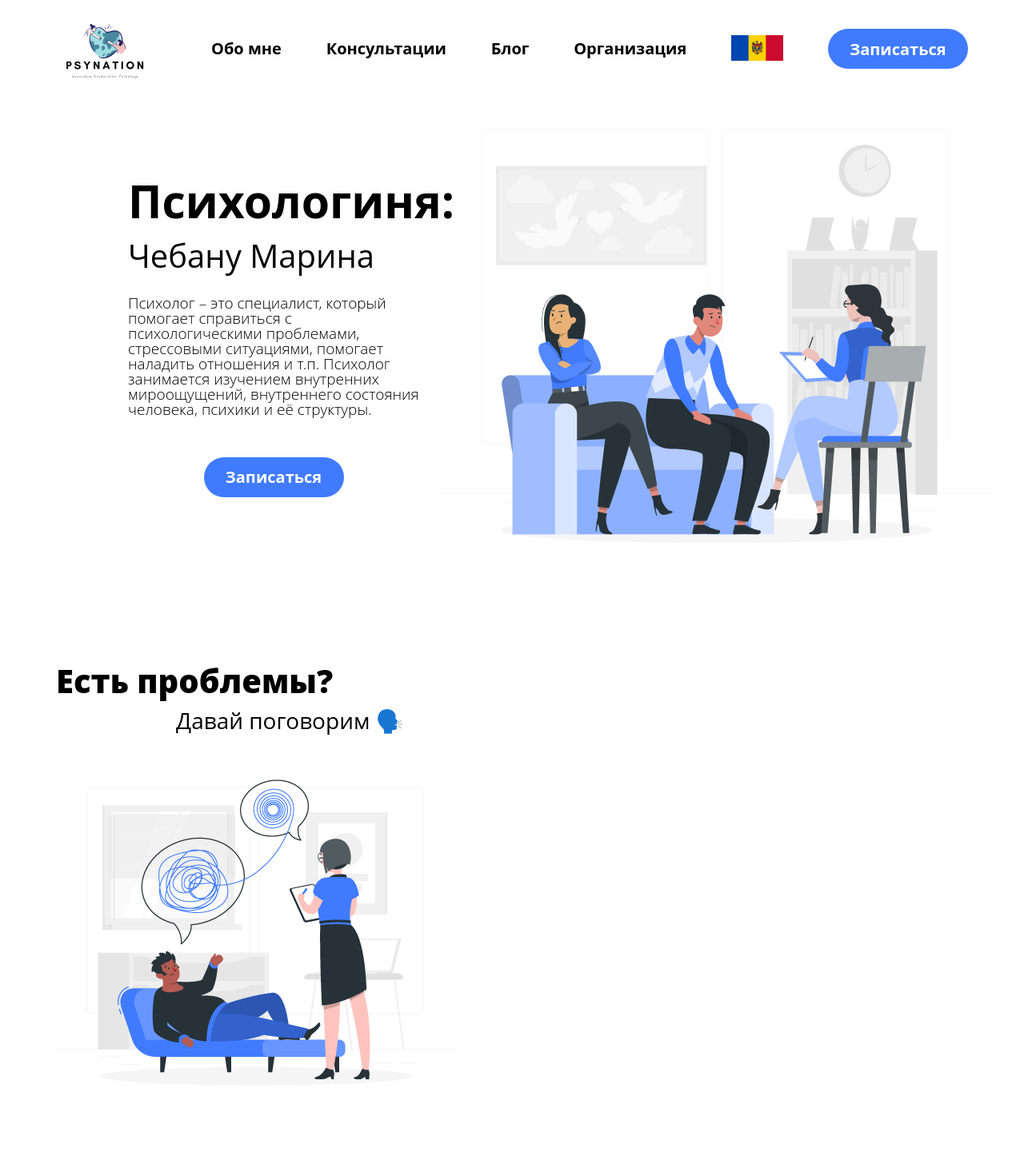
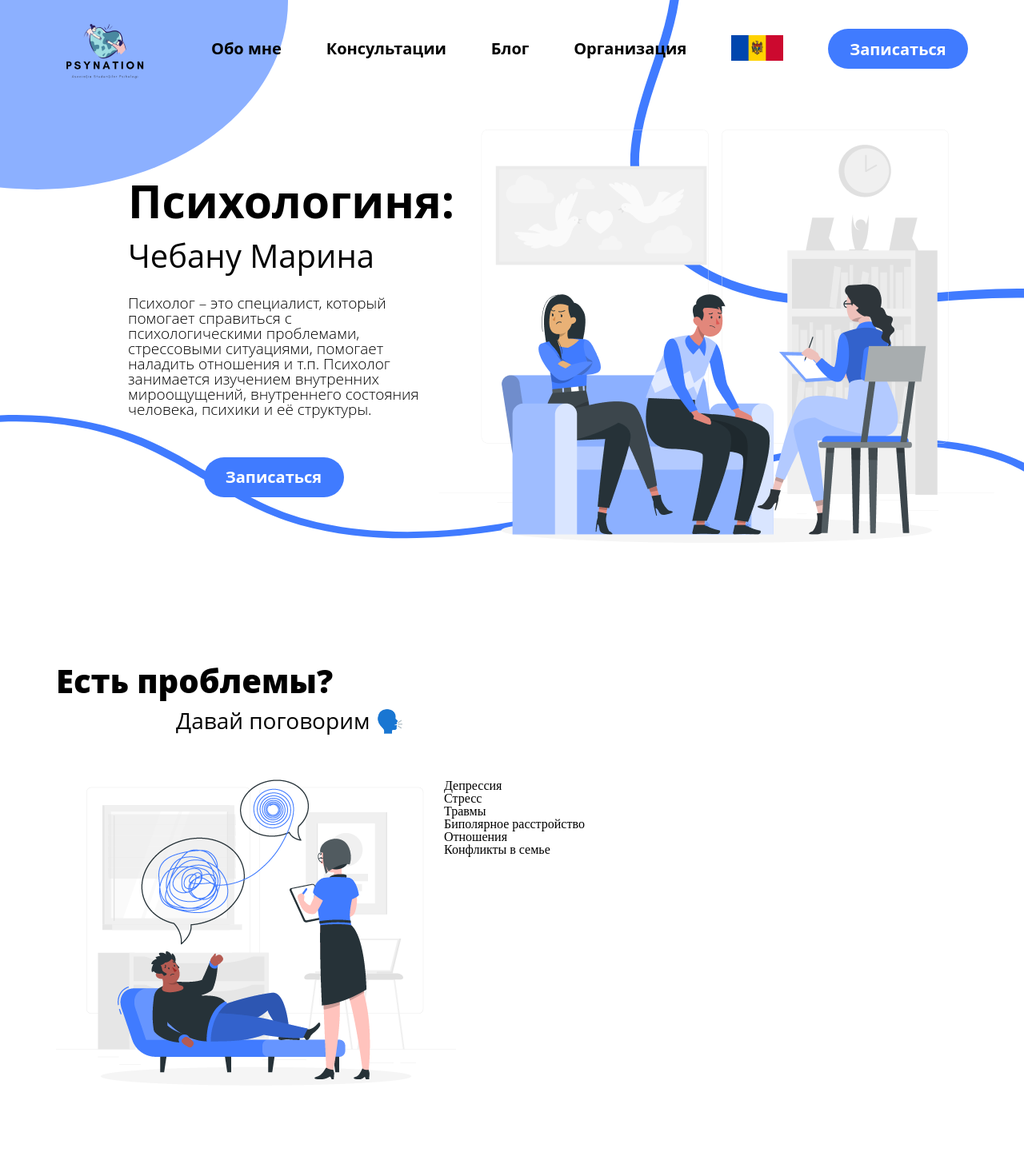
Before and after one commit to NikasDeBalion/Psy, a plain HTML site: page index.html in a window 1280 px wide. Shown: the whole page at 80% size. Before the commit the page ends 1361 px from the top, so only its background shows below. Drawn offline with Linux system fonts and the light colour scheme.

Commit message:
add phone

```diff
--- a/index.html
+++ b/index.html
@@ -33,10 +33,12 @@
 </head>
 
 <body>
+
     <!-- First section -->
-
     <section class="first-section">
         <div class="container first-section__nav-container">
+            <img src="src/img/ellipse.svg" alt="" class="first-section__nav-image">
+            <img src="src/img/line-1.svg" alt="" class="first-section__nav-line">
             <div class="row">
                 <div class="col-2">
                     <header class="first-section__header">
@@ -57,14 +59,14 @@
                                     <img src="src/img/md_language_img.png" alt="" class="nav-menu__item-language"></a>
                             </li>
                             <li>
-                                <button class="first-section__nav-button button">Записаться</button>
+                                <button class="first-section__nav-button button"><a href="tel: 068051131">Записаться</a></button>
                             </li>
                         </ul>
                     </nav>
                 </div>
             </div>
         </div>
-
+        <!-- Hero-section -->
         <div class="container first-section__content-container">
             <div class="row">
                 <div class="col-4 left-wrapper">
@@ -84,21 +86,34 @@
                 </div>
             </div>
         </div>
+        <img src="src/img/line-2.svg" alt="" class="first-section__line-2">
     </section>
 
+    <!-- Есть проблемы -->
     <section class="second-section">
         <div class="container">
             <h1 class="second-section__title">Есть проблемы?</h1>
             <p class="second-section__decision">Давай поговорим 🗣️</p>
             <div class="row">
                 <div class="col-5">
-                    <img src="src/img/second-section-image.png" alt="">
+                    <img src="src/img/second-section-image.png" alt="" class="second-section__image">
                 </div>
                 <div class="col-6">
-
+                    <p>Депрессия</p>
+                    <p>Стресс</p>
+                    <p>Травмы</p>
+                    <p>Биполярное расстройство</p>
+                    <p>Отношения</p>
+                    <p>Конфликты в семье</p>
                 </div>
             </div>
         </div>
+    </section>
+
+    <!-- Обо мне -->
+    <section class="third-section">
+
+
     </section>
 
 
--- a/src/sass/style.sass
+++ b/src/sass/style.sass
@@ -1,15 +1,17 @@
 $color-blue: #407BFF
-
-a
-    text-decoration: none
-    color: #000
-    &:hover
-        color: $color-blue
-        text-decoration: underline
 
 .first-section
     margin-bottom: 150px
-    &__nav-container
+    &__nav-image
+        position: absolute
+        top: 0px
+        left: 0px
+        z-index: -1
+    &__nav-line
+        position: absolute
+        top: 0px
+        right: 0px
+        z-index: -1
     &__logo
         width: 122px
         height: 122px
@@ -17,6 +19,11 @@ a
         flex-direction: row
         height: 122px
         align-items: center
+    &__line-2
+        position: absolute
+        top: 519px
+        width: 100%
+        z-index: -1
 
 .nav-menu
     &__list
@@ -32,6 +39,11 @@ a
         font-weight: 700
         font-size: 20px
         color: #000000
+        a
+            text-decoration: none
+            color: #000
+    &:hover
+        color: $color-blue
     &__item-language
         width: 65px
         height: 32px
@@ -49,8 +61,14 @@ a
     height: 50px
     width: 175px
     border-color: transparent
+    transition-duration: 0.4s
     &:hover
-        background: linear-gradient(45deg,#e70f5e,#b35ac3,#148ae3)
+        background-color: #4CAF50
+        box-shadow: 0 12px 16px 0 rgba(0,0,0,0.24),0 17px 50px 0 rgba(0,0,0,0.19)
+
+    a
+        color: #FFFFFF
+        text-decoration: none
 
 .center
     display: flex
@@ -83,7 +101,6 @@ a
         color: #000000
         max-width: 400px
         margin-bottom: 50px
-    &__button
 
 .right-wrapper
     padding-right: 45px
@@ -104,3 +121,5 @@ a
         color: #000000
         padding-left: 150px
         margin-bottom: 60px
+    &__image
+        margin-bottom: 100px
```
Also changed, not shown: src/css/style.css, src/img/ellipse.svg (added), src/img/line-1.svg (added), src/img/line-2.svg (added), 1 other file.
